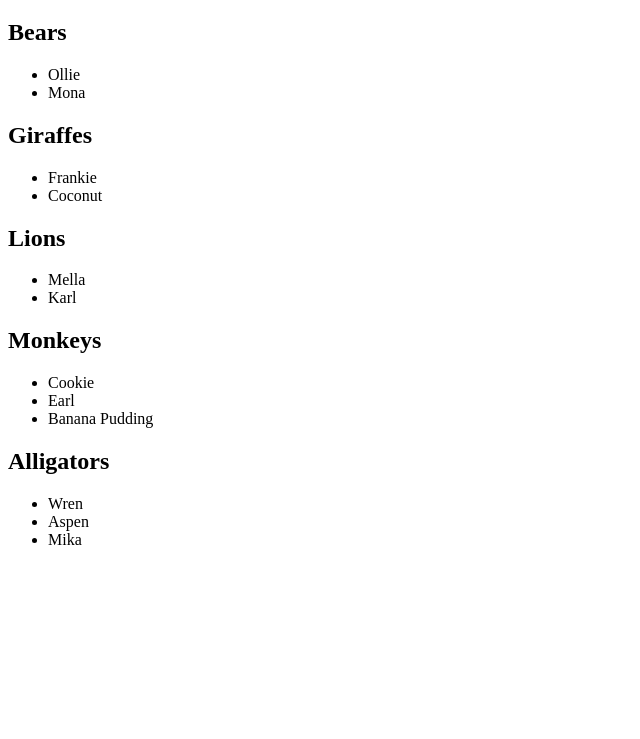
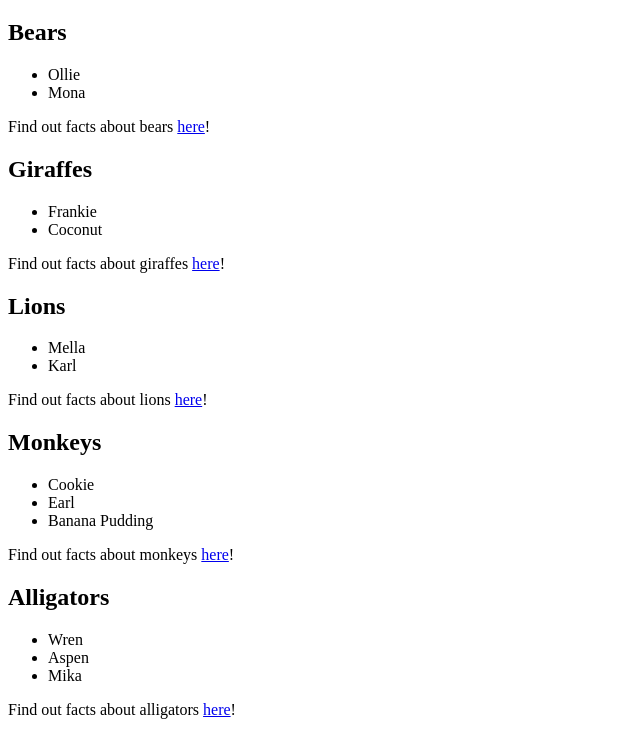
Before and after one commit to ravenkmusic/zoo-problem, a plain HTML site: page index.html in a window 1280 px wide. Shown: the part 61-800 px from the top of the page, without its empty margins (0-640 px from the left). Drawn offline with Linux system fonts and the light colour scheme.

Commit message:
added links to sites about animals

```diff
--- a/index.html
+++ b/index.html
@@ -12,32 +12,42 @@
             Zoo Animals
         </h1>
     </header>
+    <section>
         <h2>Bears</h2>
         <ul>
         <li>Ollie</li>
         <li>Mona</li>
         </ul>
+        <article>Find out facts about bears
+        <a href="https://thefactfile.org/facts-about-bears/">here</a>!</article>
         <h2>Giraffes</h2>
             <ul>
             <li>Frankie</li>
             <li>Coconut</li>
             </ul>
+            <article>Find out facts about giraffes
+            <a href="https://thefactfile.org/facts-about-giraffes/">here</a>!</article>
         <h2>Lions</h2>
             <ul>
             <li>Mella</li>
             <li>Karl</li>
             </ul>
+            <article>Find out facts about lions
+            <a href="https://thefactfile.org/facts-about-lions/">here</a>!</article>
         <h2>Monkeys</h2>
             <ul>
             <li>Cookie</li>
             <li>Earl</li>
             <li>Banana Pudding</li>
             </ul>
+            <article>Find out facts about monkeys <a href="https://thefactfile.org/facts-about-monkeys/">here</a>!</article>
         <h2>Alligators</h2>
             <ul>
             <li>Wren</li>
             <li>Aspen</li>
             <li>Mika</li>
             </ul>
+        <article>Find out facts about alligators <a href="https://thefactfile.org/facts-about-alligators/">here</a>!</article>
+    </section>
 </body>
 </html>
```
Lines whose indentation alone changed are shown as unchanged.
